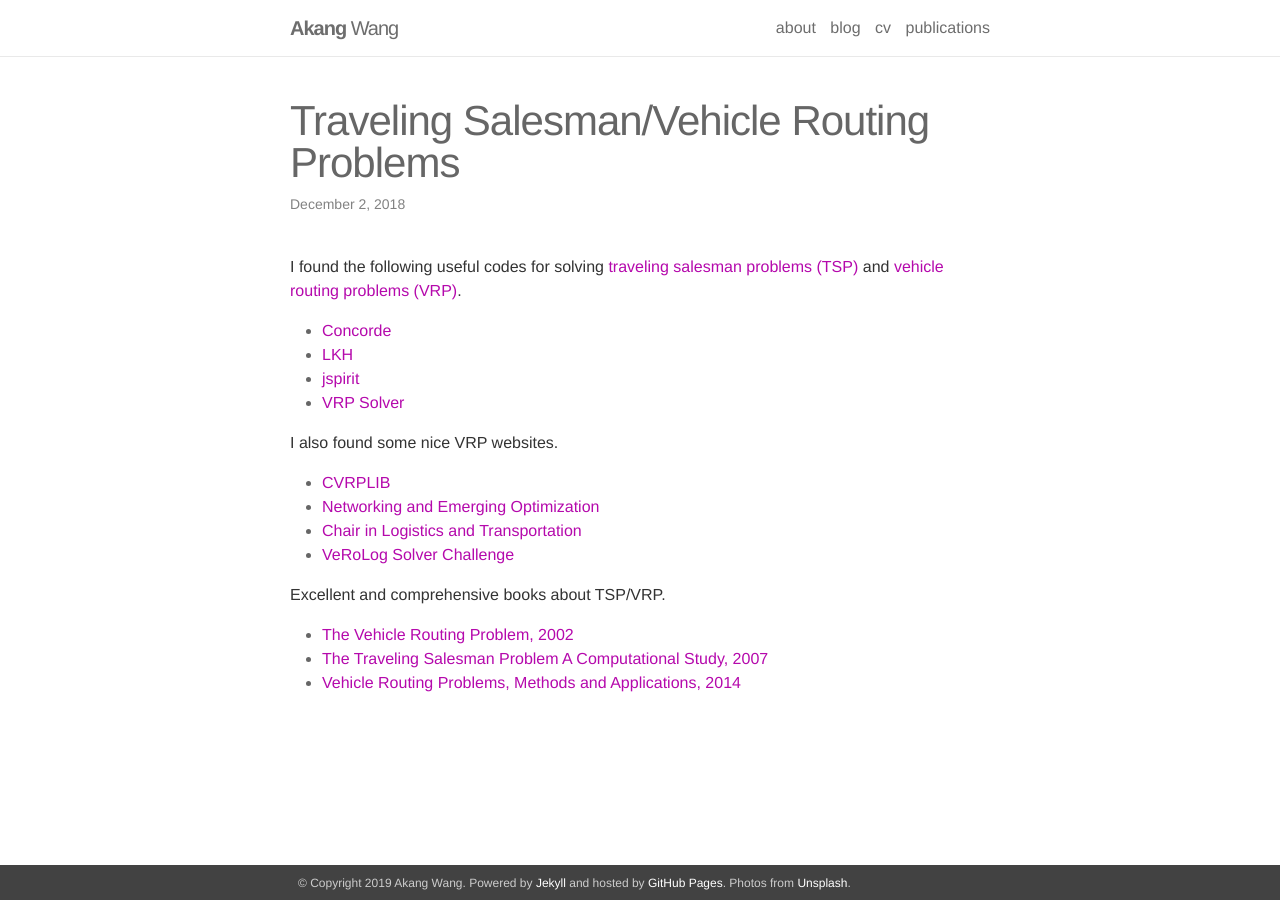
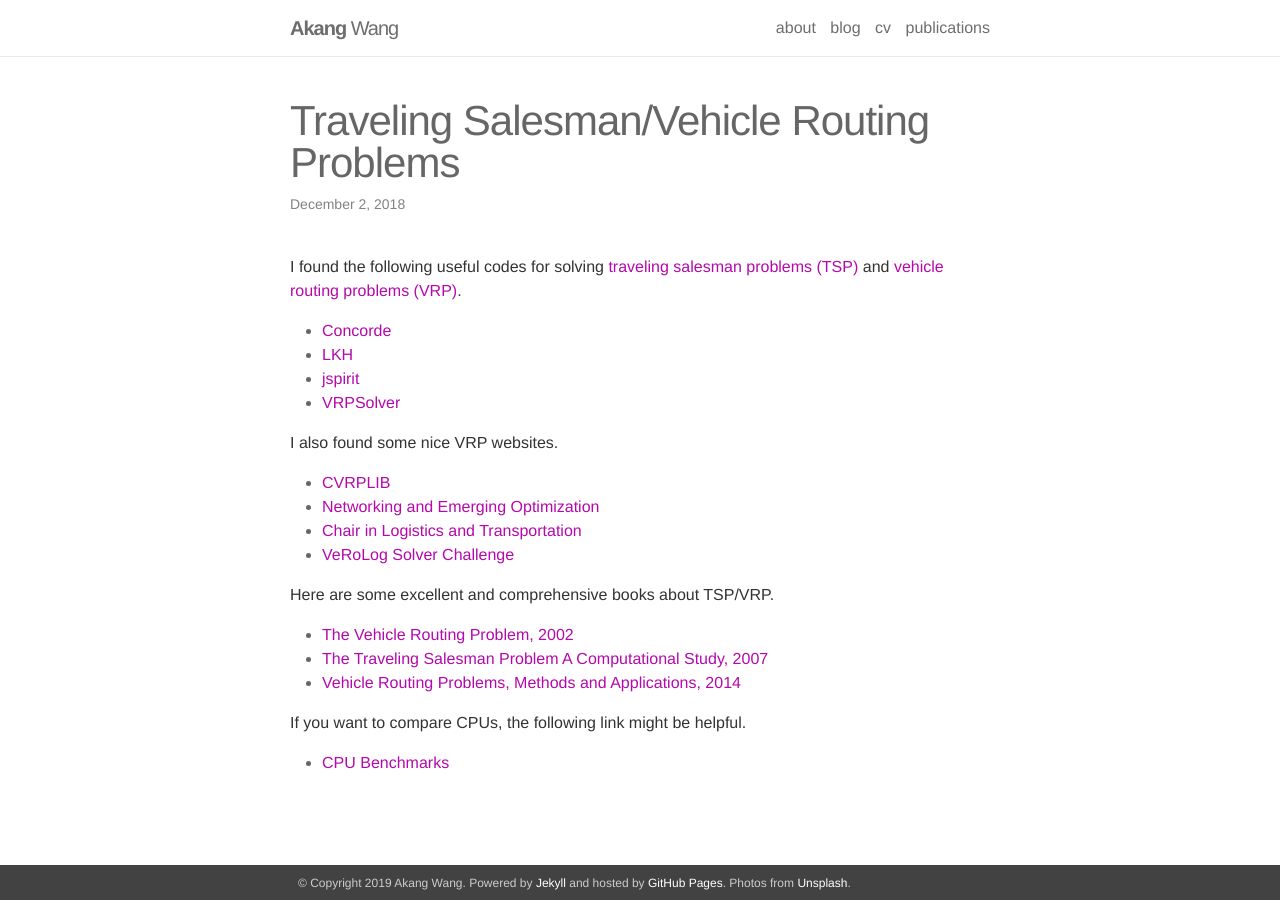
Before and after one commit to VINCENTW2046/akangw.github.io, a Jekyll site: the page built from _posts/2018-12-04-vehicle routing.md, in a window 1280 px wide. Built offline with Jekyll 4.4.1, drawn with Linux system fonts in a browser that asks for light colours.

Commit message:
Update 2018-12-04-vehicle routing.md

```diff
--- a/_posts/2018-12-04-vehicle routing.md
+++ b/_posts/2018-12-04-vehicle routing.md
@@ -11,7 +11,7 @@ I found the following useful codes for solving <a href="https://en.wikipedia.org
     <li><a href="http://www.math.uwaterloo.ca/tsp/concorde/index.html" target="_blank">Concorde</a></li>
     <li><a href="http://akira.ruc.dk/~keld/research/LKH-3/" target="_blank">LKH</a></li>
     <li><a href="https://github.com/graphhopper/jsprit" target="_blank">jspirit</a></li>
-    <li><a href="https://allgo.inria.fr/app/vehiclerouting" target="_blank">VRP Solver</a></li>
+    <li><a href="https://vrpsolver.math.u-bordeaux.fr/" target="_blank">VRPSolver</a></li>
 </ul>
 
 I also found some nice VRP websites.
@@ -23,10 +23,16 @@ I also found some nice VRP websites.
     <li><a href="https://www.euro-online.org/websites/verolog/verolog-solver-challenge/" target="_blank">VeRoLog Solver Challenge</a></li>
 </ul>
 
-Excellent and comprehensive books about TSP/VRP.
+Here are some excellent and comprehensive books about TSP/VRP.
 
 <ul>
     <li><a href="https://epubs.siam.org/doi/book/10.1137/1.9780898718515" target="_blank">The Vehicle Routing Problem, 2002</a></li>
     <li><a href="https://press.princeton.edu/titles/8451.html" target="_blank">The Traveling Salesman Problem A Computational Study, 2007</a></li>
     <li><a href="http://bookstore.siam.org/mo18/" target="_blank">Vehicle Routing Problems, Methods and Applications, 2014</a></li>
 </ul>
+
+If you want to compare CPUs, the following link might be helpful.
+
+<ul>
+    <li><a href="https://www.cpubenchmark.net/singleThread.html" target="_blank">CPU Benchmarks</a></li>
+</ul>
```
